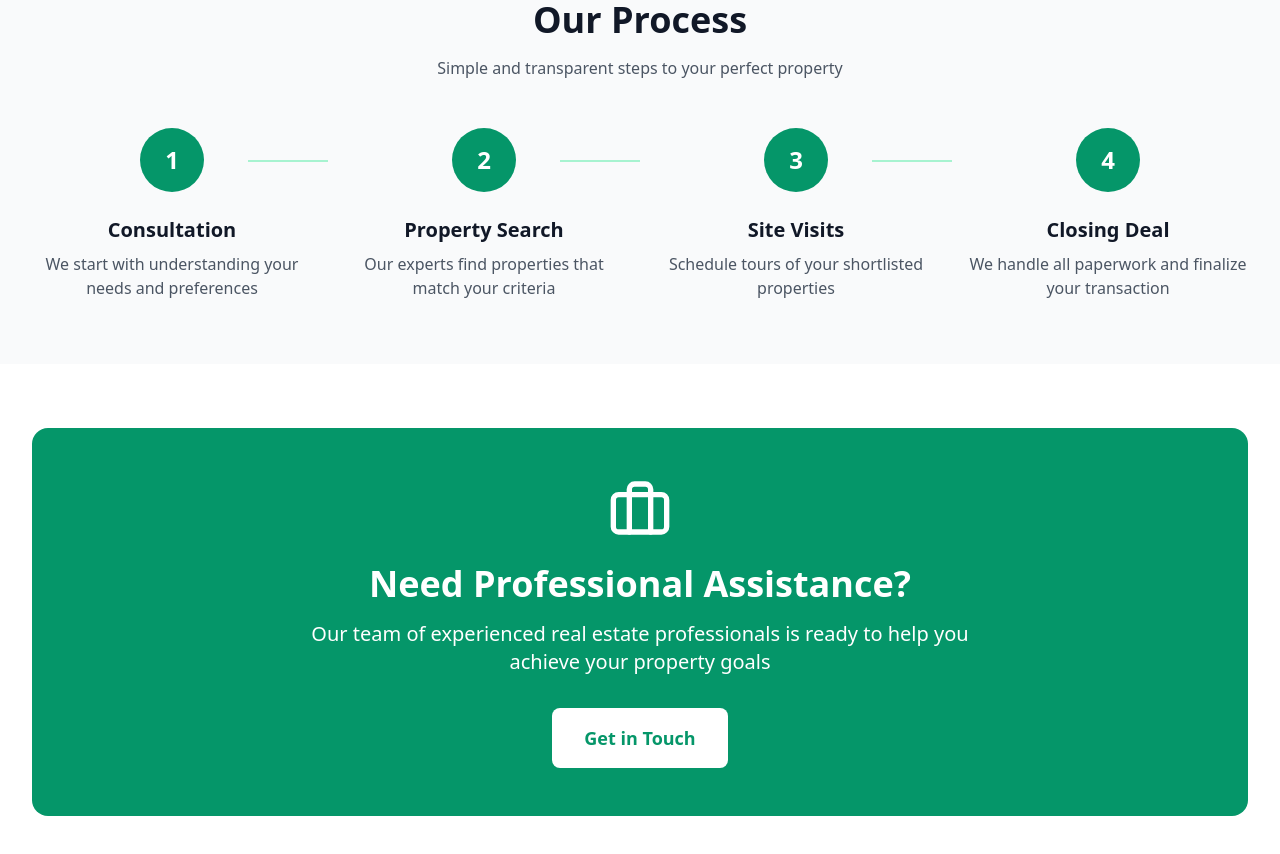
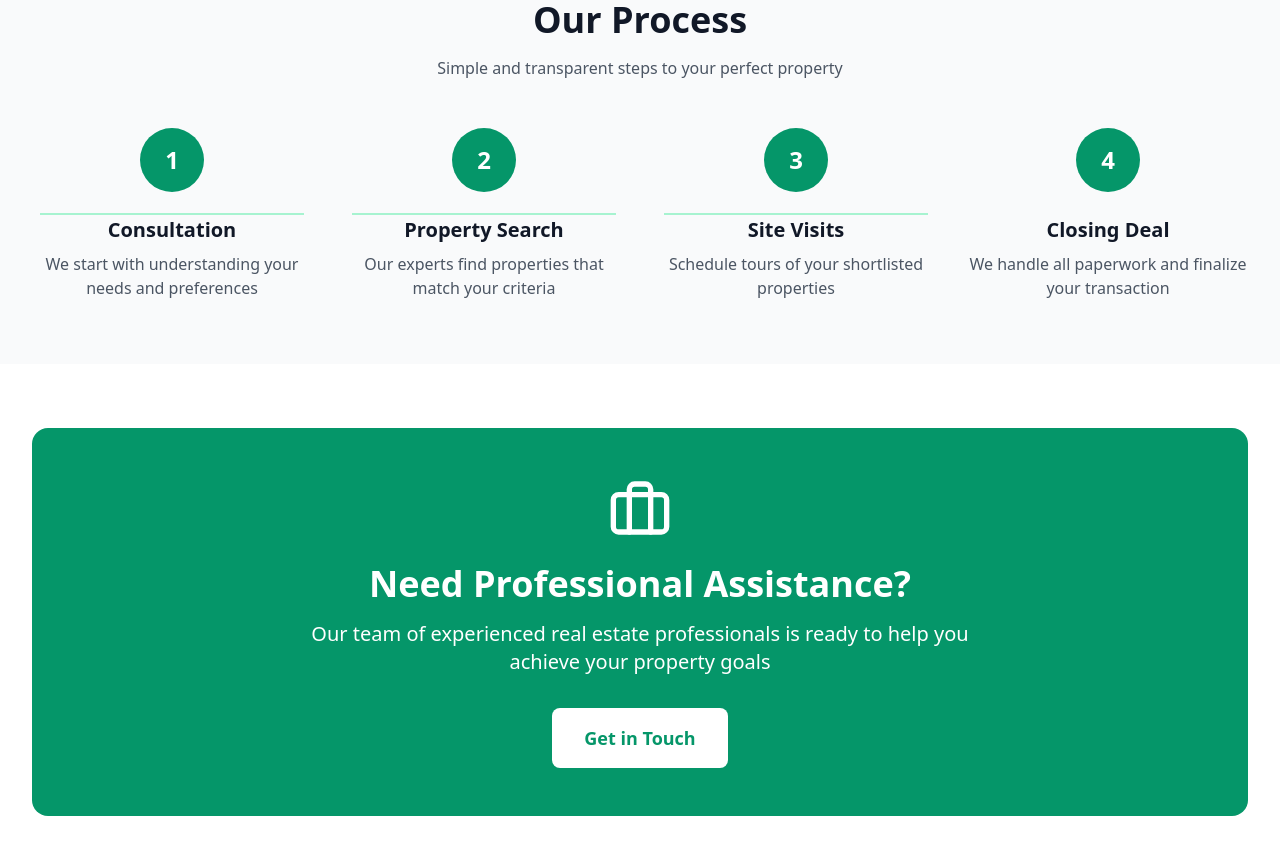
Before and after one commit to RachnaCoder/myreal-estate, a React (Vite) app: page /services in a window 1280 px wide. Shown: the part 1560-2414 px from the top of the page. Built offline with nearby package versions, Linux system fonts and the light colour scheme.

Commit message:
added some changes

```diff
--- a/src/pages/Services.tsx
+++ b/src/pages/Services.tsx
@@ -180,14 +180,14 @@ const Services = () => {
           </div> */}
 
 
-<div className="grid grid-cols-1 md:grid-cols-2 lg:grid-cols-4 gap-8 relative">
+{/* <div className="grid grid-cols-1 md:grid-cols-2 lg:grid-cols-4 gap-8 relative">
   {process.map((item, index) => (
     <div key={index} className="text-center relative">
       <div className="relative mb-6">
         <div className="bg-emerald-600 text-white w-16 h-16 rounded-full flex items-center justify-center text-2xl font-bold mx-auto z-10">
           {item.step}
         </div>
-        {/* Line starts from RIGHT edge of circle */}
+
         {index < process.length - 1 && (
           <div className="hidden lg:block absolute top-1/2 -right-4 w-20 h-0.5 bg-emerald-200" />
         )}
@@ -196,7 +196,32 @@ const Services = () => {
       <p className="text-gray-600">{item.description}</p>
     </div>
   ))}
+</div> */}
+
+<div className="grid grid-cols-1 md:grid-cols-2 lg:grid-cols-4 gap-8 relative">
+  {/* Overlay lines container */}
+  <div className="absolute inset-0 pointer-events-none hidden lg:grid lg:grid-cols-4 gap-8">
+    {Array.from({length: 3}, (_, i) => (
+      <div key={i} className="flex items-center h-full">
+        <div className="flex-1 h-0.5 bg-emerald-200 mx-2" />
+      </div>
+    ))}
+  </div>
+
+  {/* Your existing steps */}
+  {process.map((item, index) => (
+    <div key={index} className="text-center relative">
+      <div className="relative mb-6 z-10">
+        <div className="bg-emerald-600 text-white w-16 h-16 rounded-full flex items-center justify-center text-2xl font-bold mx-auto">
+          {item.step}
+        </div>
+      </div>
+      <h3 className="text-xl font-bold text-gray-900 mb-2">{item.title}</h3>
+      <p className="text-gray-600">{item.description}</p>
+    </div>
+  ))}
 </div>
+
 
 
 
```
